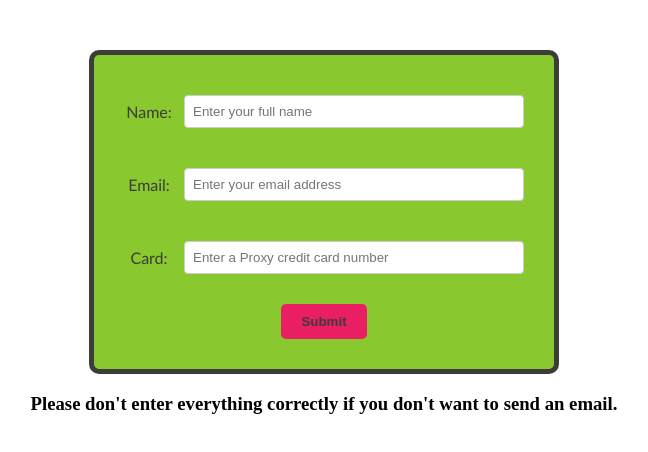
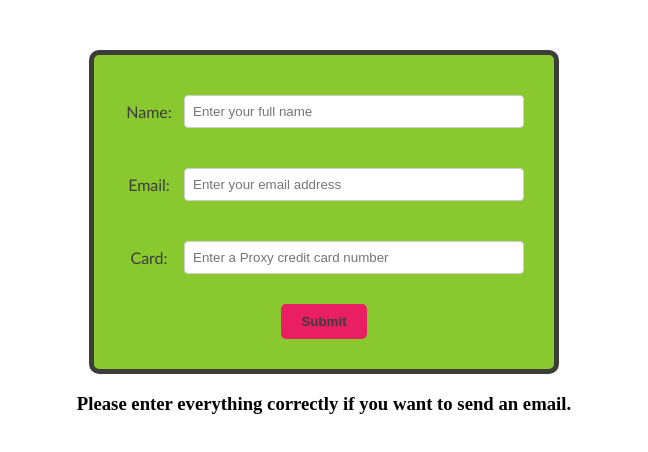
Before and after one commit to tltommu/apprenticeship_project, an Angular app: page / in a window 1280 px wide. Shown: the top 452 px of the page, without its empty margins (316-964 px from the left). Built offline with nearby package versions, Linux system fonts and the light colour scheme.

Commit message:
changing h3 message

```diff
--- a/src/app/app.component.html
+++ b/src/app/app.component.html
@@ -88,7 +88,7 @@
     🎉 You have successfully submitted your information!
   </div>
 </form>
-<h3 class="h1">Please don't enter everything correctly if you don't want to send an email.</h3>
+<h3 class="h1">Please enter everything correctly if you want to send an email.</h3>
 
 
 <!-- * * * * * * * * * * * * * * * * * * * * * * * * * * * * * * * * -->
```
